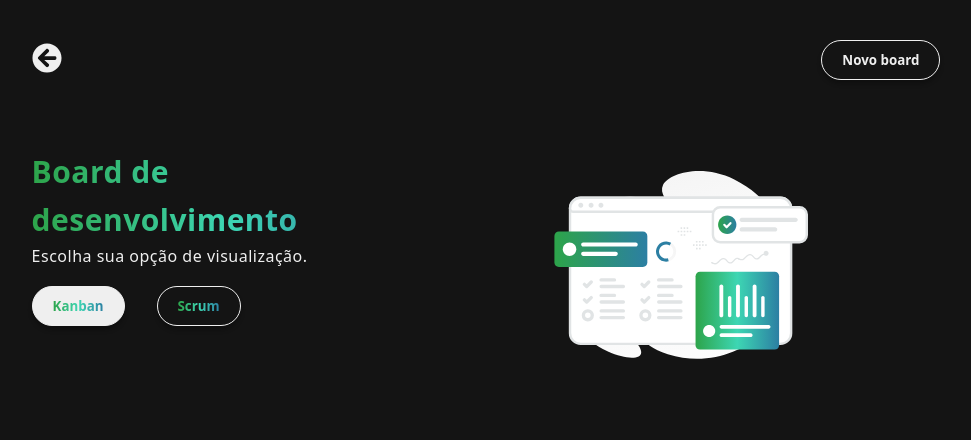
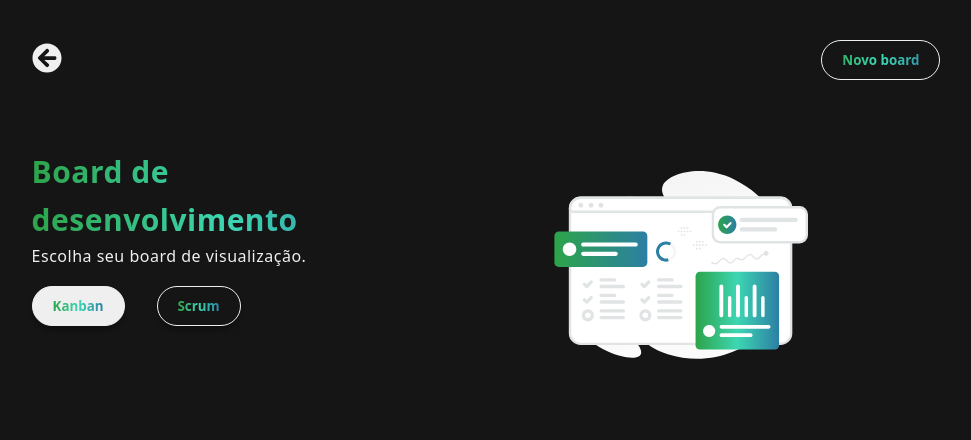
Before and after one commit to eliscmattosinho/Board-de-Desenvolvimento, a React (Create React App) app: page /development-board/boards in a window 1280 px wide. Shown: the top 440 px of the page, without its empty margins (154-1125 px from the left). Built offline with nearby package versions, Linux system fonts and the light colour scheme.

Commit message:
refactor(css): clean and optimize stylesheet structure

```diff
--- a/src/App.css
+++ b/src/App.css
@@ -39,22 +39,52 @@ img {
   height: auto;
 }
 
+.img-block {
+    display: flex;
+    align-items: center;
+    justify-content: center;
+}
+
 a {
   text-decoration: none;
   color: #efefef;
   cursor: pointer;
 }
 
-button {
+.btn {
   font-weight: 600;
+  padding: 10px 20px;
+  border-radius: 40px;
+
+  transition: transform 0.3s ease-in-out;
+}
+
+.btn:hover {
+  transform: scale(1.05);
 }
 
 .btn-project {
-  padding: 10px 20px;
-  border: none;
+  border: 1px solid #efefef;
   font-weight: 700;
   box-shadow: 0px 4px 4px rgba(0, 0, 0, 0.25);
-  border-radius: 40px;
+}
+
+.title-thematic {
+  background: linear-gradient(90deg, #2DA44A 0%, #3DD6B3 50%, #2C7FA3 100%);
+    -webkit-background-clip: text;
+    -webkit-text-fill-color: transparent;
+    background-clip: text;
+}
+
+.btn-thematic {
+  border: 1px solid #efefef;
+  cursor: pointer;
+
+  background: linear-gradient(90deg, #2DA44A 0%, #3DD6B3 50%, #2C7FA3 100%);
+    -webkit-background-clip: text;
+    -webkit-text-fill-color: transparent;
+    background-clip: text;
+    text-fill-color: transparent;
 }
 
 .btn-project:hover {
@@ -63,6 +93,15 @@ button {
 
 .w-600 {
   font-weight: 600;
+}
+
+/* vertical center */
+.center {
+    display: flex;
+    flex-direction: column;
+    justify-content: center;
+    align-items: center;
+    height: 100vh;
 }
 
 @media (min-width: 320px) and (max-width: 768px) {
--- a/src/components/Board/BoardControls.jsx
+++ b/src/components/Board/BoardControls.jsx
@@ -4,16 +4,16 @@ function BoardControls({ activeView, setActiveView }) {
   return (
     <div className="btns-block">
       <button
-        className={`btn-project btn-board btn-kanban ${activeView === "kanban" ? "active" : ""}`}
+        className={`btn btn-project btn-board btn-kanban ${activeView === "kanban" ? "active" : ""}`}
         onClick={() => setActiveView("kanban")}
       >
-        <p className="btn-title">Kanban</p>
+        <p className="title-thematic">Kanban</p>
       </button>
       <button
-        className={`btn-project btn-board btn-scrum ${activeView === "scrum" ? "active" : ""}`}
+        className={`btn btn-project btn-board btn-scrum ${activeView === "scrum" ? "active" : ""}`}
         onClick={() => setActiveView("scrum")}
       >
-        <p className="btn-title">Scrum</p>
+        <p className="title-thematic">Scrum</p>
       </button>
     </div>
   );
--- a/src/pages/Boards.css
+++ b/src/pages/Boards.css
@@ -2,22 +2,8 @@
     font-size: 30px;
 }
 
-.h2-board-page,
-#h3-title {
-    background: linear-gradient(90deg, #2DA44A 0%, #3DD6B3 50%, #2C7FA3 100%);
-    -webkit-background-clip: text;
-    -webkit-text-fill-color: transparent;
-    background-clip: text;
-}
-
 .task-counter {
     background-color: transparent;
-}
-
-p.btn-title {
-    background: linear-gradient(90deg, #2DA44A 0%, #3DD6B3 50%, #2C7FA3 100%);
-    -webkit-background-clip: text;
-    -webkit-text-fill-color: transparent;
 }
 
 .btn-board.active {
@@ -42,18 +28,8 @@ p.btn-title {
     grid-template-columns: 3fr 4fr;
 }
 
-.img-block {
-    display: flex;
-    align-items: center;
-    justify-content: center;
-}
-
-.img-block img {
+.img-panel img {
     width: 70%;
-}
-
-.btn-project {
-    border: 1px solid #efefef;
 }
 
 .btns-block {
@@ -204,3 +180,13 @@ button.back-btn svg {
 .none {
     display: none;
 }
+
+@media (min-width: 320px) and (max-width: 768px) {
+    .first-section-board {
+        display: flex;
+    }
+
+    .img-panel {
+        display: none;
+    }
+}
--- a/src/pages/Boards.js
+++ b/src/pages/Boards.js
@@ -87,25 +87,25 @@ function Boards() {
           <button onClick={() => navigate("/")} className="back-btn">
             <FaArrowCircleLeft />
           </button>
-          <button className="btn-project new-board">Novo board</button>
+          <button className="btn btn-thematic new-board">Novo board</button>
         </div>
 
         <div className="first-section-board">
           <div className="text-content-intro">
             <div className="titles-content">
-              <h2 className="h2-board-page">Board de desenvolvimento</h2>
-              <h3 className="h3-board-page">Escolha sua opção de visualização.</h3>
+              <h2 className="title-thematic h2-board-page">Board de desenvolvimento</h2>
+              <h3 className="h3-board-page">Escolha seu board de visualização.</h3>
             </div>
             <BoardControls activeView={activeView} setActiveView={setActiveView} />
           </div>
-          <div className="img-block">
+          <div className="img-block img-panel">
             <img src={svgBoard} alt="Ilustração de board" />
           </div>
         </div>
 
         <div className="second-section-board">
           <div className="board-title-container">
-            <h3 id="h3-title">
+            <h3 id="h3-title" className="title-thematic">
               {activeView === "kanban" ? "Kanban" : "Scrum"}
               <span className="task-counter">({tasks.length})</span>
             </h3>
--- a/src/pages/Building.css
+++ b/src/pages/Building.css
@@ -1,8 +1,5 @@
 * {
-    box-sizing: border-box;
-    margin: 0;
-    padding: 0;
-    background-color: #141414;
+    background-color: #151515;
     color: #efefef;
 }
 
@@ -10,22 +7,8 @@
     display: flex;
 }
 
-img {
-    max-width: 100%;
-    height: auto;
-}
-
 h2 {
     font-size: 5rem;
-}
-
-/* vertical center */
-.center {
-    display: flex;
-    flex-direction: column;
-    justify-content: center;
-    align-items: center;
-    height: 100vh;
 }
 
 #p-intro {
@@ -50,21 +33,6 @@ h2 {
     gap: 2rem;
 }
 
-.btn-p-state {
-    padding: 10px 20px;
-    border: 1px solid #efefef;
-    border-radius: 40px;
-    cursor: pointer;
-
-    background: linear-gradient(90deg, #2DA44A 0%, #3DD6B3 50%, #2C7FA3 100%);
-    -webkit-background-clip: text;
-    -webkit-text-fill-color: transparent;
-    background-clip: text;
-    text-fill-color: transparent;
-
-    transition: transform 0.3s ease-in-out;
-}
-
 #sub-link {
     font-size: 14px;
     text-decoration: underline;
@@ -76,10 +44,6 @@ h2 {
     transition: .3s;
 }
 
-@media (min-width: 400px) and (max-width: 768px) {
-
-}
-
 @media (min-width: 768px) {
     #content-block {
         display: flex;
--- a/src/pages/Building.js
+++ b/src/pages/Building.js
@@ -10,7 +10,7 @@ function Building() {
       <div id="content-block">
         <div className="block-intro">
           <h2>Ops...</h2>
-          <div className="builder">
+          <div className="img-block">
             <img src={builder} alt="Woman builder climbing the stairs" />
           </div>
         </div>
@@ -19,7 +19,7 @@ function Building() {
             Bem-vindo(a)! Fico feliz de te encontrar aqui, mas você chegou um pouco cedo. Gostaria de ver o status atual do projeto?
           </p>
 
-          <button id="p-state" className="btn-p-state w-600" onClick={() => navigate("/boards")}>
+          <button id="p-state" className="btn btn-thematic w-600" onClick={() => navigate("/boards")}>
             Acessar board
           </button>
 
```
